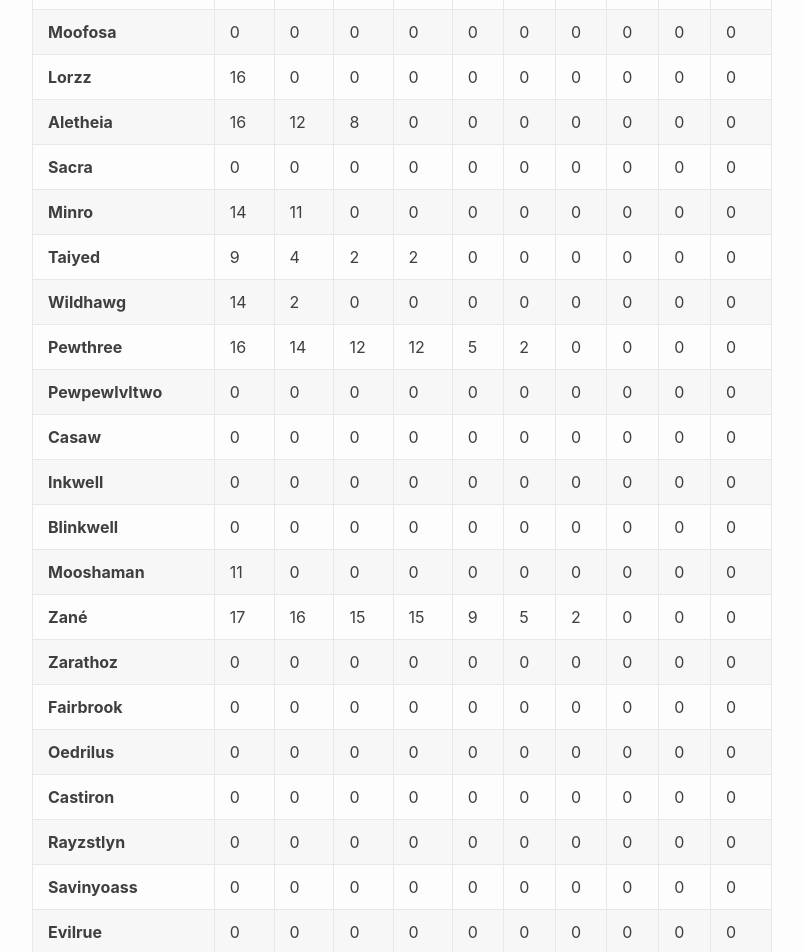
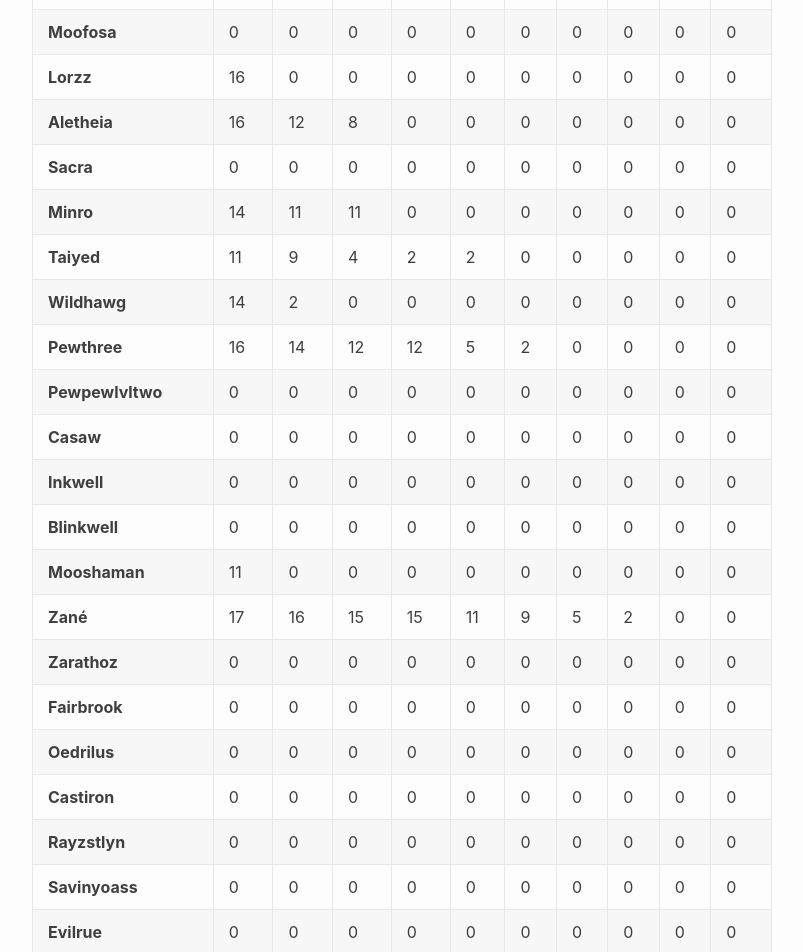
Before and after one commit to eldertribunal/keystonetracker, a Jekyll site: the page built from weekly.md, in a window 1280 px wide and 1400 px high, scrolled down 494 px. Shown: the top 952 px of the window, without its empty margins (126-929 px from the left). Built offline with Jekyll 4.4.1, drawn with Linux system fonts in a browser that asks for light colours; some of the changed text lies outside the part shown.

Commit message:
auto scan Sat Mar 20 01:45:47 UTC 2021

```diff
--- a/_data/scanned.json
+++ b/_data/scanned.json
@@ -1,3 +1,3 @@
 {
-  "timestamp": 1616203803
+  "timestamp": 1616204704
 }
--- a/_data/weekly.json
+++ b/_data/weekly.json
@@ -169,7 +169,7 @@
     "dungeons": [
       14,
       11,
-      0,
+      11,
       0,
       0,
       0,
@@ -182,11 +182,11 @@
   {
     "name": "Taiyed",
     "dungeons": [
+      11,
       9,
       4,
       2,
       2,
-      0,
       0,
       0,
       0,
@@ -306,10 +306,10 @@
       16,
       15,
       15,
+      11,
       9,
       5,
       2,
-      0,
       0,
       0
     ]
```
